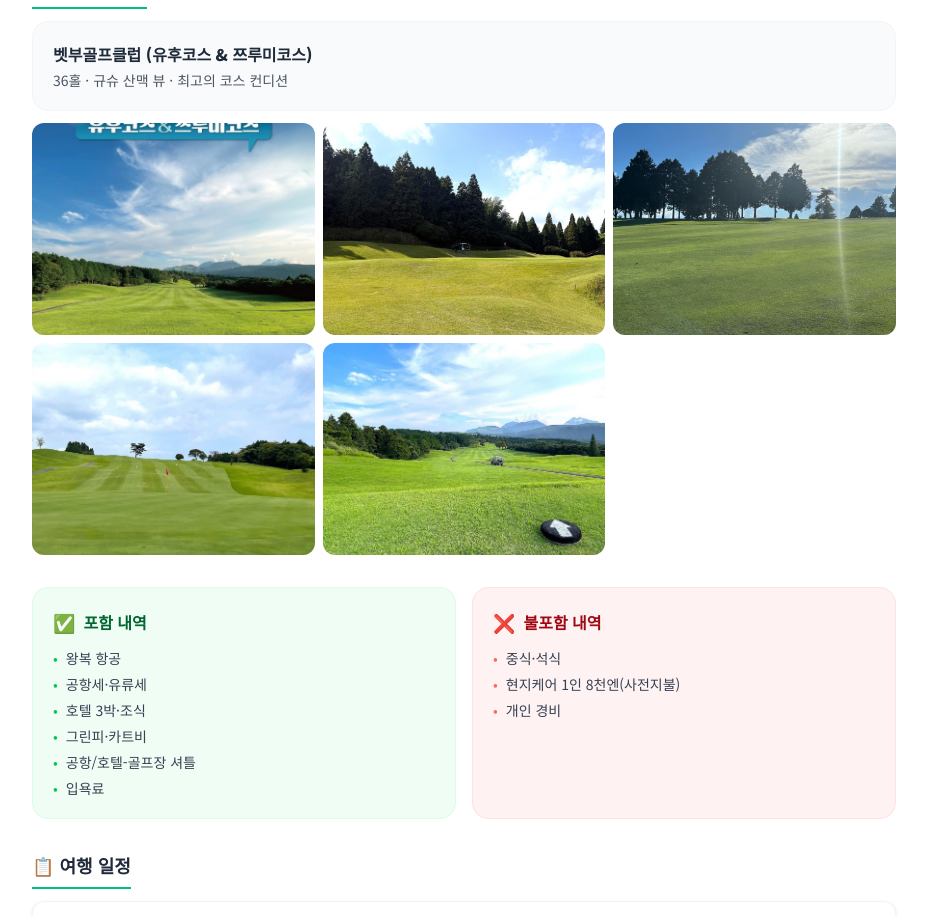
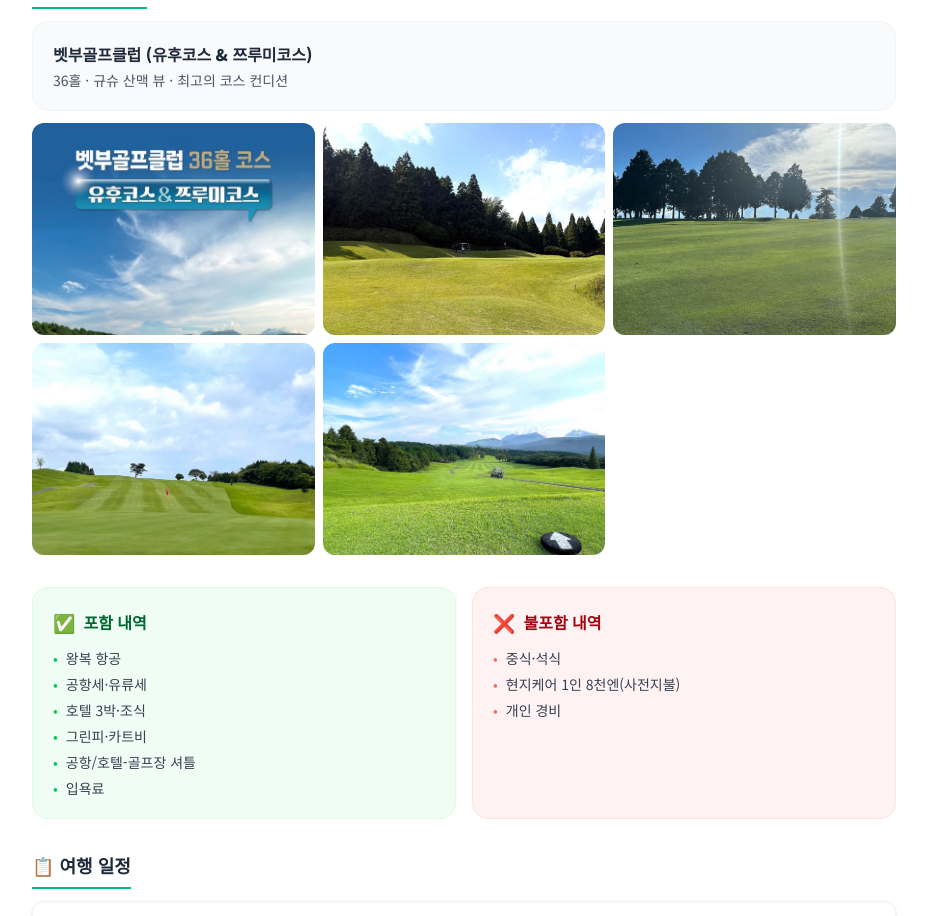
Before and after one commit to pado04569/padotour, a Next.js app: page /tours/japan-beppu-kamenoi in a window 1280 px wide. Shown: the part 2220-3136 px from the top of the page, without its empty margins (176-1103 px from the left). Built offline with nearby package versions, Linux system fonts and the light colour scheme.

Commit message:
Show top of golf course images to display course name text

```diff
--- a/src/app/tours/[id]/page.tsx
+++ b/src/app/tours/[id]/page.tsx
@@ -132,7 +132,7 @@ export default async function TourDetailPage({ params }: { params: Promise<{ id:
               <div className="grid grid-cols-2 md:grid-cols-3 gap-2">
                 {tour.courseImages.map((img, i) => (
                   <div key={i} className="overflow-hidden rounded-xl aspect-[4/3] bg-gray-100">
-                    <img src={img} alt={`${tour.golfCourse} ${i + 1}`} className="w-full h-full object-cover hover:scale-105 transition-transform duration-300" />
+                    <img src={img} alt={`${tour.golfCourse} ${i + 1}`} className="w-full h-full object-cover object-top hover:scale-105 transition-transform duration-300" />
                   </div>
                 ))}
               </div>
```
